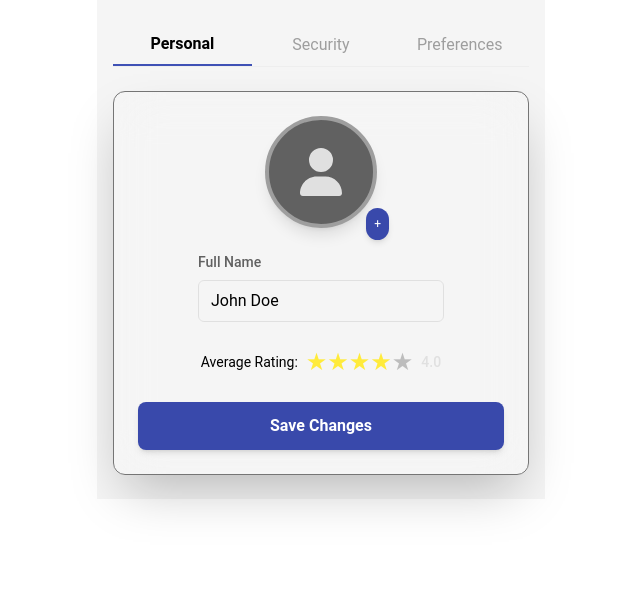
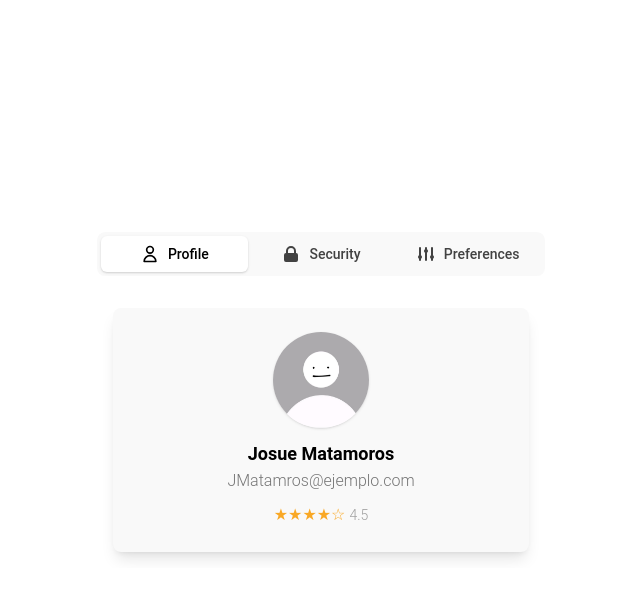
Before and after one commit to ApointmentProject/Bookzy, a React (Vite) app in the folder appointment-project/: page /profile in a window 1280 px wide. Shown: the top 598 px of the page, without its empty margins (319-959 px from the left). Built offline with nearby package versions, Linux system fonts and the light colour scheme.

Commit message:
feat: Add user profile page and components.

```diff
--- /dev/null
+++ b/appointment-project/src/components/userProfile/PreferencesComponent.tsx
@@ -0,0 +1,81 @@
+import React, { useState } from "react";
+import { useTheme } from "../../context/ThemeContext";
+import Toggle from "../../components/toggle/Toggle";
+
+export default function PreferencesComponent() {
+  const { isDarkMode, toggleTheme } = useTheme();
+
+  // Estado local para idioma y notificaciones
+  const [language, setLanguage] = useState("English");
+  const [notifications, setNotifications] = useState(true);
+
+  // Función para "guardar" las preferencias
+  const handleSavePreferences = () => {
+    console.log({
+      temaOscuro: isDarkMode,
+      idioma: language,
+      notificaciones: notifications,
+    });
+  };
+
+  return (
+    <div
+      className={`shadow-lg rounded-lg p-6 transition-all duration-500 ease-out ${
+        isDarkMode
+          ? "bg-secundary-dark-bg text-white"
+          : "bg-secundary-light-bg text-black"
+      }`}
+    >
+      <h2 className="text-xl font-bold mb-4">Preferencias</h2>
+
+      {/* Toggle para cambiar el modo oscuro */}
+      <div className="mb-4 flex items-center justify-between">
+        <span className="text-sm font-medium">Tema oscuro</span>
+        <Toggle
+          label=""
+          initialState={isDarkMode}
+          onToggle={toggleTheme}  // Cambia el tema al hacer toggle
+          size="md"
+        />
+      </div>
+
+      {/* Select para cambiar el idioma */}
+      <div className="mb-4">
+        <label className="block mb-1 text-sm font-medium">Idioma</label>
+        <select
+          value={language}
+          onChange={(e) => setLanguage(e.target.value)}
+          className={`w-full border rounded px-3 py-2 focus:outline-none focus:ring-2 focus:ring-indigo-500 transition-colors duration-300
+            ${isDarkMode
+              ? "bg-main-dark-bg text-white border-gray-600"
+              : "bg-gray-100 text-black border-gray-300"
+            }`}
+        >
+          <option value="Español">Español</option>
+          <option value="Inglés">Inglés</option>
+
+        </select>
+      </div>
+
+      {/* Toggle para notificaciones */}
+      <div className="mb-4 flex items-center justify-between">
+        <span className="text-sm font-medium">Notificaciones</span>
+        <Toggle
+          label=""                // No se mostrará texto extra
+          initialState={notifications}
+          onToggle={setNotifications}
+          size="md"
+        />
+      </div>
+
+      {/* Botón para guardar preferencias */}
+      <button
+        type="button"
+        onClick={handleSavePreferences}
+        className="bg-indigo-600 text-white py-2 px-4 rounded w-full hover:bg-indigo-700 transition-colors"
+      >
+        Guardar preferencias
+      </button>
+    </div>
+  );
+}
--- /dev/null
+++ b/appointment-project/src/components/userProfile/ProfileComponent.tsx
@@ -0,0 +1,30 @@
+import React from "react";
+import { useTheme } from "../../context/ThemeContext";
+
+export default function ProfileComponent() {
+  const { isDarkMode } = useTheme();
+  return (
+    <div  className={` shadow-lg rounded-lg p-6 transition-all duration-500 ease-out ${
+      isDarkMode ? "bg-secundary-dark-bg text-white" : "bg-secundary-light-bg text-black"
+    }`}>
+      {/* Sección de avatar e información principal */}
+      <div className="flex flex-col items-center ">
+        {/* Avatar */}
+        <img
+          src="/noProfileImage.jpeg"
+          alt="Profile Avatar"
+          className="w-24 h-24 rounded-full shadow"
+        />
+        {/* Nombre y correo */}
+        <h2 className="mt-3 text-lg font-bold">Josue Matamoros</h2>
+        <p className="text-gray-600">JMatamros@ejemplo.com</p>
+
+        <div className="mt-2 flex items-center space-x-1">
+          <span className="text-yellow-800">★★★★☆</span>
+          <span className="text-gray-500 text-sm">4.5</span>
+        </div>
+      </div>
+
+    </div>
+  );
+}
--- /dev/null
+++ b/appointment-project/src/components/userProfile/SecurityComponent.tsx
@@ -0,0 +1,7 @@
+import React from 'react'
+
+export default function SecurityComponent() {
+  return (
+    <div>SecurityComponent</div>
+  )
+}
--- a/appointment-project/src/pages/UserProfile.tsx
+++ b/appointment-project/src/pages/UserProfile.tsx
@@ -1,115 +1,93 @@
-import React, { useState } from 'react'
-import { useTheme } from '../context/ThemeContext'
-import { FaUser } from "react-icons/fa6";
+import React from "react";
+import { useTheme } from "../context/ThemeContext";
+import {
+  Tabs,
+  TabsHeader,
+  TabsBody,
+  Tab,
+  TabPanel,
+} from "@material-tailwind/react";
+import { HiAdjustments, HiLockClosed, HiOutlineUser } from "react-icons/hi";
 
-import LogInInput from '../components/input/LogInInput';
+// Importa tus componentes reales
+import ProfileComponent from "../components/userProfile/ProfileComponent";
+import SecurityComponent from "../components/userProfile/SecurityComponent";
+import PreferencesComponent from "../components/userProfile/PreferencesComponent";
 
 export default function UserProfile() {
-    const { isDarkMode } = useTheme();
-    const [activeTab, setActiveTab] = useState("personal");
-    return (
-        <div className={`container max-w-md mx-auto px-4 py-6 transition-colors duration-300 ${isDarkMode ? "bg-gray-900 text-white" : "bg-gray-100 text-black"}`}>
-            {/* Tabs */}
-            <div className="flex justify-between border-b mb-6">
-                {["personal", "security", "preferences"].map((tab) => (
-                    <button
-                        key={tab}
-                        onClick={() => setActiveTab(tab)}
-                        className={`py-2 flex-1 text-center transition-all ${activeTab === tab ? "border-b-2 border-indigo-500 font-bold" : "text-gray-500 hover:text-gray-700"}`}
-                    >
-                        {tab.charAt(0).toUpperCase() + tab.slice(1)}
-                    </button>
-                ))}
-            </div>
+  const { isDarkMode } = useTheme();
 
-            {/* Personal Info */}
-            {activeTab === "personal" && (
+  const data = [
+    {
+      label: "Profile",
+      value: "profile",
+      icon: HiOutlineUser,
+      component: <ProfileComponent />,
+    },
+    {
+      label: "Security",
+      value: "security",
+      icon: HiLockClosed,
+      component: <SecurityComponent />,
+    },
+    {
+      label: "Preferences",
+      value: "preferences",
+      icon: HiAdjustments,
+      component: <PreferencesComponent />,
+    },
+  ];
 
-                <div className="p-6 rounded-xl shadow-2xl transition-all duration-300 bg-opacity-90 backdrop-blur-xl border border-gray-600">
-                    <div className="flex flex-col items-center space-y-6">
-                        {/* Profile Icon */}
-                        <div className="relative">
-                            <div className="w-28 h-28 flex items-center justify-center bg-gray-700 rounded-full border-4 border-gray-500 shadow-lg">
-                                <FaUser className="text-gray-300 text-5xl" />
-                            </div>
-                            <button className="absolute -bottom-3 -right-3 bg-indigo-600 hover:bg-indigo-700 text-white rounded-full p-2 text-xs shadow-md">
-                                +
-                            </button>
-                        </div>
+  return (
+    <div
+      className={`flex justify-center items-center min-h-screen transition-all duration-500 ease-out ${
+        isDarkMode ? "bg-main-dark-bg text-white" : "bg-white text-black"
+      }`}
+    >
+      <Tabs
+        value="profile"
+        className={`w-full max-w-md rounded-lg transition-all duration-500 ease-out ${
+          isDarkMode ? "bg-main-dark-bg text-white" : ""
+        }`}
+      >
+        <TabsHeader
+          className={`transition-all duration-500 ${
+            isDarkMode ? "bg-secundary-dark-bg" : "bg-gray-100"
+          } rounded-lg p-1`}
+          indicatorProps={{
+            className: `rounded-md transition-transform duration-500 ease-in-out ${
+              isDarkMode ? "bg-gray-800" : "bg-white"
+            }`,
+          }}
+        >
+          {data.map(({ label, value, icon }) => (
+            <Tab
+              key={value}
+              value={value}
+              className={`rounded-md px-4 py-2 text-sm font-medium transition-colors duration-300 ${
+                isDarkMode ? "text-white" : "text-gray-800"
+              }`}
+              activeClassName={`
+                !shadow-sm
+                ${isDarkMode ? "!text-white" : "!text-black"}
+              `}
+            >
+              <div className="flex items-center gap-2">
+                {React.createElement(icon, { className: "w-5 h-5" })}
+                {label}
+              </div>
+            </Tab>
+          ))}
+        </TabsHeader>
 
-                        {/* Full Name Input */}
-                        <LogInInput label="Full Name" type="text" value="John Doe" />
-
-                        {/* Rating */}
-                        <div className="flex items-center text-sm">
-                            <span>Average Rating:</span>
-                            <div className="flex ml-2">
-                                {[1, 2, 3, 4, 5].map((star) => (
-                                    <span key={star} className={`text-2xl ${star <= 4 ? "text-yellow-500" : "text-gray-400"}`}>&#9733;</span>
-                                ))}
-                            </div>
-                            <span className="ml-2 font-medium text-gray-300">4.0</span>
-                        </div>
-
-                        <button className="w-full bg-indigo-600 hover:bg-indigo-700 text-white py-3 rounded-lg font-semibold shadow-md transition-all">
-                            Save Changes
-                        </button>
-                    </div>
-                </div>
-            )}
-
-            {/* Security Settings */}
-            {activeTab === "security" && (
-                <div className="p-4 rounded-lg shadow-lg transition-all duration-300 bg-opacity-80 backdrop-blur-lg border border-gray-700">
-                    <div className="space-y-4">
-                        <div>
-                            <label className="block text-sm font-medium">Email Address</label>
-                            <input type="email" defaultValue="john.doe@example.com" className={`w-full px-3 py-2 rounded-md border focus:ring-2 focus:ring-indigo-500 transition-all ${isDarkMode ? "bg-gray-800 border-gray-600 text-white" : "bg-white border-gray-300 text-black"}`} />
-                        </div>
-
-                        <div>
-                            <label className="block text-sm font-medium">Current Password</label>
-                            <input type="password" className={`w-full px-3 py-2 rounded-md border focus:ring-2 focus:ring-indigo-500 transition-all ${isDarkMode ? "bg-gray-800 border-gray-600 text-white" : "bg-white border-gray-300 text-black"}`} />
-                        </div>
-
-                        <div>
-                            <label className="block text-sm font-medium">New Password</label>
-                            <input type="password" className={`w-full px-3 py-2 rounded-md border focus:ring-2 focus:ring-indigo-500 transition-all ${isDarkMode ? "bg-gray-800 border-gray-600 text-white" : "bg-white border-gray-300 text-black"}`} />
-                        </div>
-
-                        <button className="w-full bg-indigo-500 hover:bg-indigo-600 text-white py-2 rounded-md">Update Security Settings</button>
-                    </div>
-                </div>
-            )}
-
-            {/* Preferences */}
-            {activeTab === "preferences" && (
-                <div className="p-6 rounded-xl shadow-2xl transition-all duration-300 bg-opacity-90 backdrop-blur-xl border border-gray-600">
-                <div className="space-y-6">
-                    {/* Dark Mode */}
-                    <div className="flex items-center justify-between">
-                        <span>Dark Mode</span>
-                        {/* <Switch checked={isDarkMode} disabled /> */}
-                    </div>
-
-                    {/* Notifications */}
-                    <div className="flex items-center justify-between">
-                        <span>Notifications</span>
-                        {/* <Switch defaultChecked /> */}
-                    </div>
-
-                    {/* Email Updates */}
-                    <div className="flex items-center justify-between">
-                        <span>Email Updates</span>
-                        {/* <Switch /> */}
-                    </div>
-
-                    <button className="w-full bg-indigo-600 hover:bg-indigo-700 text-white py-3 rounded-lg font-semibold shadow-md transition-all">
-                        Save Preferences
-                    </button>
-                </div>
-            </div>
-            )}
-        </div>
-    );
+        <TabsBody className="mt-4">
+          {data.map(({ value, component }) => (
+            <TabPanel key={value} value={value}>
+              {component}
+            </TabPanel>
+          ))}
+        </TabsBody>
+      </Tabs>
+    </div>
+  );
 }
```
Also changed, not shown: appointment-project/public/noProfileImage.jpeg (added).
